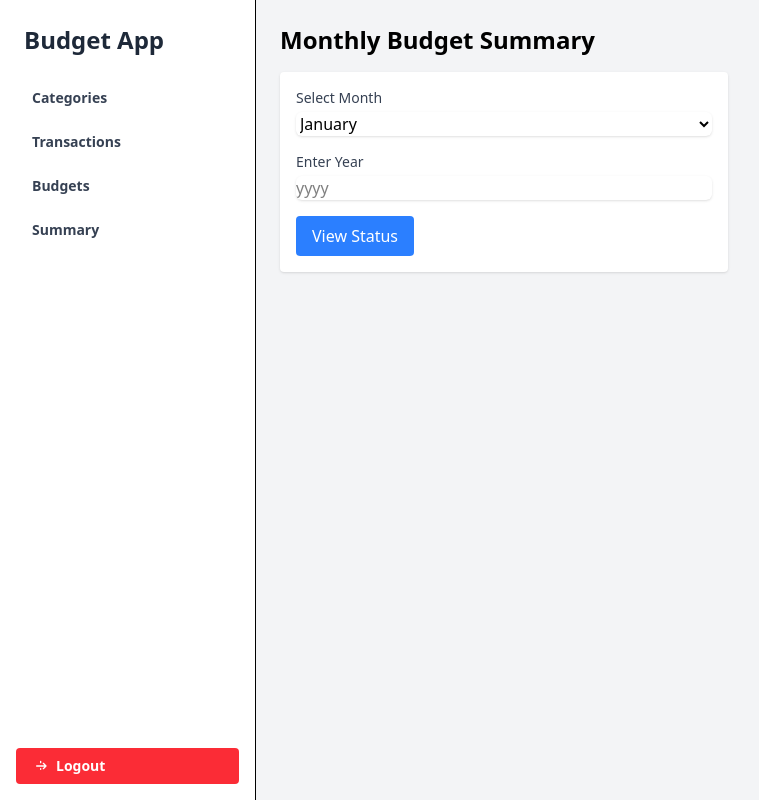
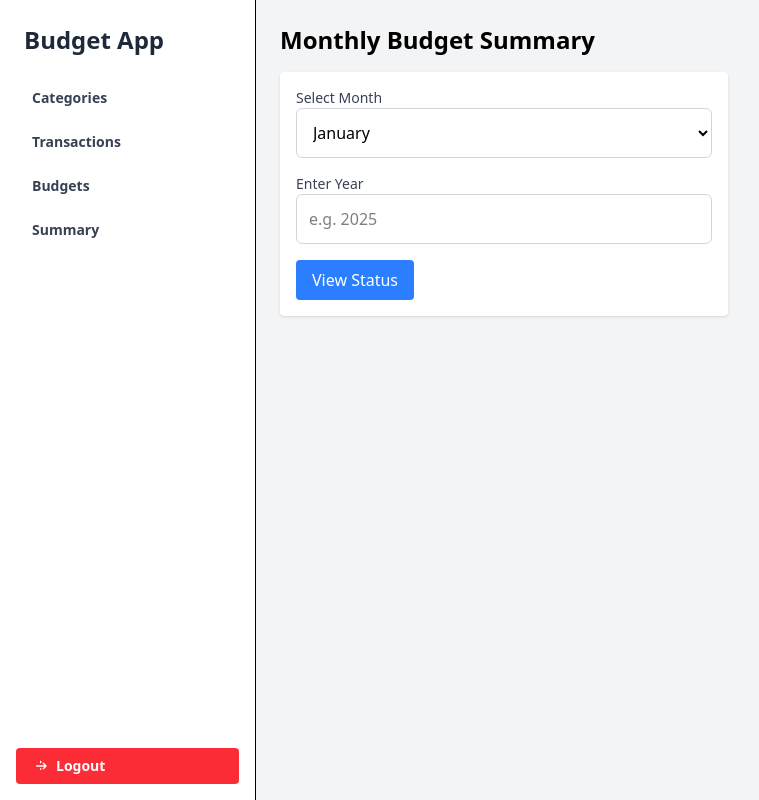
Before and after one commit to harigovind-dot-a/budgettrackerdjango, a Django app: page /summary/ in a window 1280 px wide. Shown: the whole page, without its empty margins (0-759 px from the left). Run offline with Django 5.2, Linux system fonts and the light colour scheme; the visitor is signed in with stand-in values (Sample User, id 1); some libraries are stand-ins or nearby versions.

Commit message:
Enhance forms and templates with error handling. Converted summary from TemplateView in to FormView

```diff
--- a/budgettracker/forms.py
+++ b/budgettracker/forms.py
@@ -1,7 +1,9 @@
 from django import forms
 from django.contrib.auth.forms import UserCreationForm
 from django.contrib.auth.models import User
+from django.core.validators import MinValueValidator, MaxValueValidator
 from .models import Transaction, Budget, Category
+import calendar
 
 class RegisterForm(UserCreationForm):
     class Meta:
@@ -12,13 +14,53 @@ class TransactionModelForm(forms.ModelForm):
     class Meta:
         model = Transaction
         exclude = ['user']
+        widgets = {
+            'date': forms.DateInput(attrs={
+                'type': 'date',
+            }),
+            'amount': forms.NumberInput(attrs={
+                'placeholder': 'Enter amount'
+            }),
+            'description': forms.Textarea(attrs={
+                'placeholder': 'Optional description...',
+                'rows': 3
+            }),
+        }
 
 class BudgetModelForm(forms.ModelForm):
+
+    month = forms.ChoiceField(
+        choices=[(i, calendar.month_name[i]) for i in range(1,13)]
+    )
     class Meta:
         model = Budget
         exclude = ['user']
+        widgets = {
+            'year': forms.NumberInput(attrs={
+                'placeholder': 'e.g. 2025'
+            }),
+            'amount': forms.NumberInput(attrs={
+                'placeholder': 'Enter budget amount'
+            }),
+        }
 
 class CategoryModelForm(forms.ModelForm):
     class Meta:
         model = Category
         exclude = ['user']
+        widgets = {
+            'name': forms.TextInput(attrs={
+                'placeholder': 'e.g. Food, Travel, Rent, Salary',
+            }),
+        }
+
+class BudgetSummaryForm(forms.Form):
+    month = forms.ChoiceField(
+        choices=[(i, calendar.month_name[i]) for i in range(1, 13)]
+    )
+    year = forms.IntegerField(
+        validators=[MinValueValidator(1900), MaxValueValidator(2200)],
+        widget=forms.NumberInput(attrs={
+            'placeholder': 'e.g. 2025'
+        })
+    )
--- a/budgettracker/static/src/output.css
+++ b/budgettracker/static/src/output.css
@@ -9,6 +9,7 @@
       "Courier New", monospace;
     --color-red-100: oklch(93.6% 0.032 17.717);
     --color-red-300: oklch(80.8% 0.114 19.571);
+    --color-red-400: oklch(70.4% 0.191 22.216);
     --color-red-500: oklch(63.7% 0.237 25.331);
     --color-red-600: oklch(57.7% 0.245 27.325);
     --color-red-700: oklch(50.5% 0.213 27.518);
@@ -36,6 +37,8 @@
     --container-md: 28rem;
     --text-sm: 0.875rem;
     --text-sm--line-height: calc(1.25 / 0.875);
+    --text-base: 1rem;
+    --text-base--line-height: calc(1.5 / 1);
     --text-2xl: 1.5rem;
     --text-2xl--line-height: calc(2 / 1.5);
     --font-weight-medium: 500;
@@ -267,6 +270,9 @@
   .inline-block {
     display: inline-block;
   }
+  .table {
+    display: table;
+  }
   .h-4 {
     height: calc(var(--spacing) * 4);
   }
@@ -297,8 +303,14 @@
   .table-auto {
     table-layout: auto;
   }
+  .border-collapse {
+    border-collapse: collapse;
+  }
   .cursor-pointer {
     cursor: pointer;
+  }
+  .resize {
+    resize: both;
   }
   .appearance-none {
     appearance: none;
@@ -385,6 +397,9 @@
   }
   .border-red-300 {
     border-color: var(--color-red-300);
+  }
+  .border-red-400 {
+    border-color: var(--color-red-400);
   }
   .border-yellow-300 {
     border-color: var(--color-yellow-300);
@@ -477,6 +492,10 @@
     font-size: var(--text-2xl);
     line-height: var(--tw-leading, var(--text-2xl--line-height));
   }
+  .text-base {
+    font-size: var(--text-base);
+    line-height: var(--tw-leading, var(--text-base--line-height));
+  }
   .text-sm {
     font-size: var(--text-sm);
     line-height: var(--tw-leading, var(--text-sm--line-height));
@@ -533,6 +552,9 @@
   .uppercase {
     text-transform: uppercase;
   }
+  .underline {
+    text-decoration-line: underline;
+  }
   .shadow {
     --tw-shadow: 0 1px 3px 0 var(--tw-shadow-color, rgb(0 0 0 / 0.1)), 0 1px 2px -1px var(--tw-shadow-color, rgb(0 0 0 / 0.1));
     box-shadow: var(--tw-inset-shadow), var(--tw-inset-ring-shadow), var(--tw-ring-offset-shadow), var(--tw-ring-shadow), var(--tw-shadow);
@@ -544,6 +566,10 @@
   .shadow-sm {
     --tw-shadow: 0 1px 3px 0 var(--tw-shadow-color, rgb(0 0 0 / 0.1)), 0 1px 2px -1px var(--tw-shadow-color, rgb(0 0 0 / 0.1));
     box-shadow: var(--tw-inset-shadow), var(--tw-inset-ring-shadow), var(--tw-ring-offset-shadow), var(--tw-ring-shadow), var(--tw-shadow);
+  }
+  .outline {
+    outline-style: var(--tw-outline-style);
+    outline-width: 1px;
   }
   .filter {
     filter: var(--tw-blur,) var(--tw-brightness,) var(--tw-contrast,) var(--tw-grayscale,) var(--tw-hue-rotate,) var(--tw-invert,) var(--tw-saturate,) var(--tw-sepia,) var(--tw-drop-shadow,);
@@ -765,6 +791,11 @@
   inherits: false;
   initial-value: 0 0 #0000;
 }
+@property --tw-outline-style {
+  syntax: "*";
+  inherits: false;
+  initial-value: solid;
+}
 @property --tw-blur {
   syntax: "*";
   inherits: false;
@@ -840,6 +871,7 @@
       --tw-ring-offset-width: 0px;
       --tw-ring-offset-color: #fff;
       --tw-ring-offset-shadow: 0 0 #0000;
+      --tw-outline-style: solid;
       --tw-blur: initial;
       --tw-brightness: initial;
       --tw-contrast: initial;
--- a/budgettracker/templates/budgettracker/listbudget.html
+++ b/budgettracker/templates/budgettracker/listbudget.html
@@ -1,4 +1,5 @@
 {% extends 'budgettracker/dashboardbase.html' %}
+{% load custom_filters %}
 {% block title %}Budgets{% endblock %}
 {% block content %}
 <h1 class="text-2xl font-bold mb-4">Your Budgets</h1>
@@ -6,7 +7,7 @@
   {% for budget in budgets %}
     <li class="p-2 bg-white shadow rounded flex justify-between items-center">
       </span>
-        {{ budget.month }}/{{ budget.year }}: {{ budget.amount }}
+        {{ budget.month|get_month_name }}, {{ budget.year }}:  {{ budget.amount }}
       </span>
       <div class="space-x-2">
         <a href="{% url 'edit-budget' budget.id %}" class="text-blue-600 hover:text-blue-800 font-semibold">Edit</a>
--- a/budgettracker/templates/budgettracker/login.html
+++ b/budgettracker/templates/budgettracker/login.html
@@ -65,7 +65,7 @@
 
             <div class="mb-6 text-center">
               <button
-                class="w-full px-4 py-2 font-bold text-white bg-blue-500 rounded-full hover:bg-blue-700 focus:outline-none focus:shadow-outline"
+                class="w-full px-4 py-2 font-bold text-white bg-blue-500 rounded-full hover:bg-blue-700 focus:outline-none focus:shadow-outline cursor-pointer"
                 type="submit"
               >
                 Log In
--- a/budgettracker/templates/budgettracker/register.html
+++ b/budgettracker/templates/budgettracker/register.html
@@ -121,7 +121,7 @@
 
               <div class="mb-6 text-center">
                 <button
-                  class="w-full px-4 py-2 font-bold text-white bg-blue-500 rounded-full hover:bg-blue-700 focus:outline-none focus:shadow-outline"
+                  class="w-full px-4 py-2 font-bold text-white bg-blue-500 rounded-full hover:bg-blue-700 focus:outline-none focus:shadow-outline cursor-pointer"
                   type="submit"
                 >
                   Register Account
--- a/budgettracker/templates/budgettracker/summary.html
+++ b/budgettracker/templates/budgettracker/summary.html
@@ -1,27 +1,40 @@
 {% extends 'budgettracker/dashboardbase.html' %}
 {% load custom_filters %}
+{% load widget_tweaks %}
 {% block title %}Summary{% endblock %}
 
 {% block content %}
 <h1 class="text-2xl font-bold mb-4">Monthly Budget Summary</h1>
 
-<form method="GET" class="mb-6 space-y-4 bg-white p-4 rounded shadow max-w-md">
+<form method="POST" class="mb-6 space-y-4 bg-white p-4 rounded shadow max-w-md">
+    {% csrf_token %}
+
+    {% if form.non_field_errors %}
+        <div class="text-red-600 text-sm mb-2">
+            {{ form.non_field_errors.0 }}
+        </div>
+    {% endif %}
     <div>
-        <label for="month" class="block text-sm font-medium text-gray-700">Select Month</label>
-        <select name="month" id="month" class="w-full mt-1 border-gray-700 rounded-md shadow-sm">
-            {% for i in 1|to:12 %}
-                <option value="{{ i }}" {% if request.GET.month == i|stringformat:"s" %}selected{% endif %}>
-                    {{ i|get_month_name }}
-                </option>
-            {% endfor %}
-        </select>
+        <label for="{{ form.month.id_for_label }}" class="block text-sm font-medium text-gray-700">Select Month</label>
+        {{ form.month|add_class:"w-full p-3 text-base border border-gray-300 rounded-md" }}
+        {% if form.month.errors %}
+            <p class="text-red-600 text-sm mt-1">{{ form.month.errors.0 }}</p>
+        {% endif %}
     </div>
     <div>
-        <label for="year" class="block text-sm font-medium text-gray-700">Enter Year</label>
-        <input type="number" placeholder="yyyy" name="year" id="year" value="{{ request.GET.year }}" class="w-full mt-1 border-gray-300 rounded-md shadow-sm">
+        <label for="{{ form.year.id_for_label }}" class="block text-sm font-medium text-gray-700">Enter Year</label>
+        {{ form.year|add_class:"w-full p-3 text-base border border-gray-300 rounded-md" }}
+        {% if form.year.errors %}
+            <p class="text-red-600 text-sm mt-1">{{ form.year.errors.0 }}</p>
+        {% endif %}
     </div>
     <button type="submit" class="px-4 py-2 text-white bg-blue-500 rounded hover:bg-blue-600 cursor-pointer">View Status</button>
 </form>
+{% if error %}
+  <div class="mb-4 p-3 text-red-600 bg-red-100 border border-red-400 rounded">
+    {{ error }}
+  </div>
+{% endif %}
 
 {% if summary %}
 <div class="bg-white rounded shadow p-6">
--- a/budgettracker/views.py
+++ b/budgettracker/views.py
@@ -1,16 +1,19 @@
 from rest_framework import viewsets, permissions
 from rest_framework.decorators import action
 from rest_framework.response import Response
+from rest_framework.test import APIRequestFactory
 from .models import Budget, Transaction, Category, TransactionType
-from .forms import RegisterForm, CategoryModelForm, TransactionModelForm, BudgetModelForm
+from .forms import RegisterForm, CategoryModelForm, TransactionModelForm, BudgetModelForm, BudgetSummaryForm
 from .serializers import BudgetSerializer, TransactionSerializer
 from django.urls import reverse_lazy
+from django.core.exceptions import ObjectDoesNotExist
 from django.db.models import Sum
 from django.views.generic import TemplateView
 from django.views.generic.edit import FormView, DeleteView, UpdateView
 from django.contrib.auth import login
 from django.contrib.auth.views import LoginView
 from django.contrib.auth.mixins import LoginRequiredMixin
+from decimal import Decimal
 import calendar
 
 class BudgetViewSet(viewsets.ModelViewSet):
@@ -29,21 +32,24 @@ class BudgetViewSet(viewsets.ModelViewSet):
         query = getattr(request, "query_params", request.GET)
         month  = int(query.get('month'))
         year = int(query.get('year'))
-        budget = (Budget.objects.get(user=user, month=month, year=year)).amount
-
+        budget_obj = (Budget.objects.get(user=user, month=month, year=year))
+        if not budget_obj:
+            raise ObjectDoesNotExist("No Budget set for this month")
+        else:
+            budget = budget_obj.amount
         income_total = Transaction.objects.filter(
             user=user,
             type=TransactionType.INCOME,
             date__month=month,
             date__year=year
-        ).aggregate(Sum('amount'))['amount__sum']
+        ).aggregate(Sum('amount'))['amount__sum'] or Decimal('0.00')
 
         expense_total = Transaction.objects.filter(
             user=user,
             type=TransactionType.EXPENSE,
             date__month=month,
             date__year=year
-        ).aggregate(Sum('amount'))['amount__sum']
+        ).aggregate(Sum('amount'))['amount__sum'] or Decimal('0.00')
 
         net_savings = income_total - expense_total
         remaining_budget = budget - expense_total
@@ -104,6 +110,9 @@ class TransactionForm(LoginRequiredMixin, FormView):
         transaction.save()
         return super().form_valid(form)
 
+    def form_invalid(self, form):
+        return self.render_to_response(self.get_context_data(form=form))
+
 class BudgetForm(LoginRequiredMixin, FormView):
     template_name = 'budgettracker/budgetform.html'
     form_class = BudgetModelForm
@@ -120,6 +129,9 @@ class BudgetForm(LoginRequiredMixin, FormView):
         budget.save()
         return super().form_valid(form)
 
+    def form_invalid(self, form):
+        return self.render_to_response(self.get_context_data(form=form))
+
 class CategoryForm(LoginRequiredMixin, FormView):
     template_name = 'budgettracker/categoryform.html'
     form_class = CategoryModelForm
@@ -130,6 +142,9 @@ class CategoryForm(LoginRequiredMixin, FormView):
         category.user = self.request.user
         category.save()
         return super().form_valid(form)
+
+    def form_invalid(self, form):
+        return self.render_to_response(self.get_context_data(form=form))
 
 class ListCategoryView(LoginRequiredMixin, TemplateView):
     template_name = 'budgettracker/listcategory.html'
@@ -212,16 +227,24 @@ class BudgetDeleteView(LoginRequiredMixin, DeleteView):
     def get_queryset(self):
         return Budget.objects.filter(user=self.request.user)
 
-class BudgetSummaryView(LoginRequiredMixin, TemplateView):
+class BudgetSummaryView(LoginRequiredMixin, FormView):
     template_name = 'budgettracker/summary.html'
+    form_class = BudgetSummaryForm
 
-    def get_context_data(self, **kwargs):
-        context = super().get_context_data(**kwargs)
-        month = self.request.GET.get('month')
-        year = self.request.GET.get('year')
+    def form_valid(self, form):
+        month = form.cleaned_data['month']
+        year = form.cleaned_data['year']
+        context = self.get_context_data(form=form)
 
-        if month and year:
-            BudgetViewSet().request = self.request
-            response = BudgetViewSet().budget_status(self.request)
+        req = APIRequestFactory().get('/api/budgets/status/', {'month': month, 'year': year})
+        req.user = self.request.user
+        try:
+            BudgetViewSet().request = req
+            response = BudgetViewSet().budget_status(req)
             context['summary'] = response.data
-        return context
+        except ObjectDoesNotExist as e:
+            context['error'] = "No budget set for this month/year"
+        return self.render_to_response(context)
+
+    def form_invalid(self, form):
+        return self.render_to_response(self.get_context_data(form=form))
```
Also changed, not shown: budgettracker/templates/budgettracker/budgetform.html (+9 -0 lines), budgettracker/templates/budgettracker/transactionform.html (+12 -0 lines).
